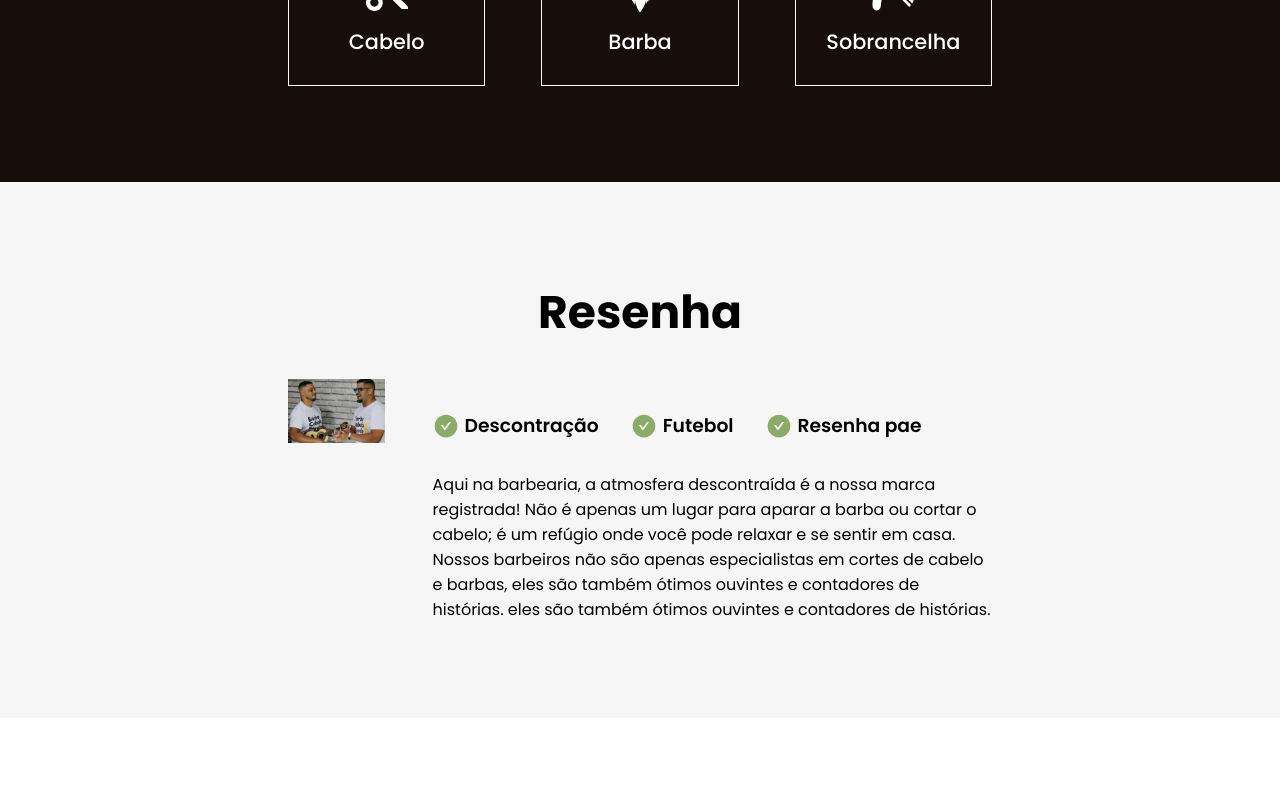
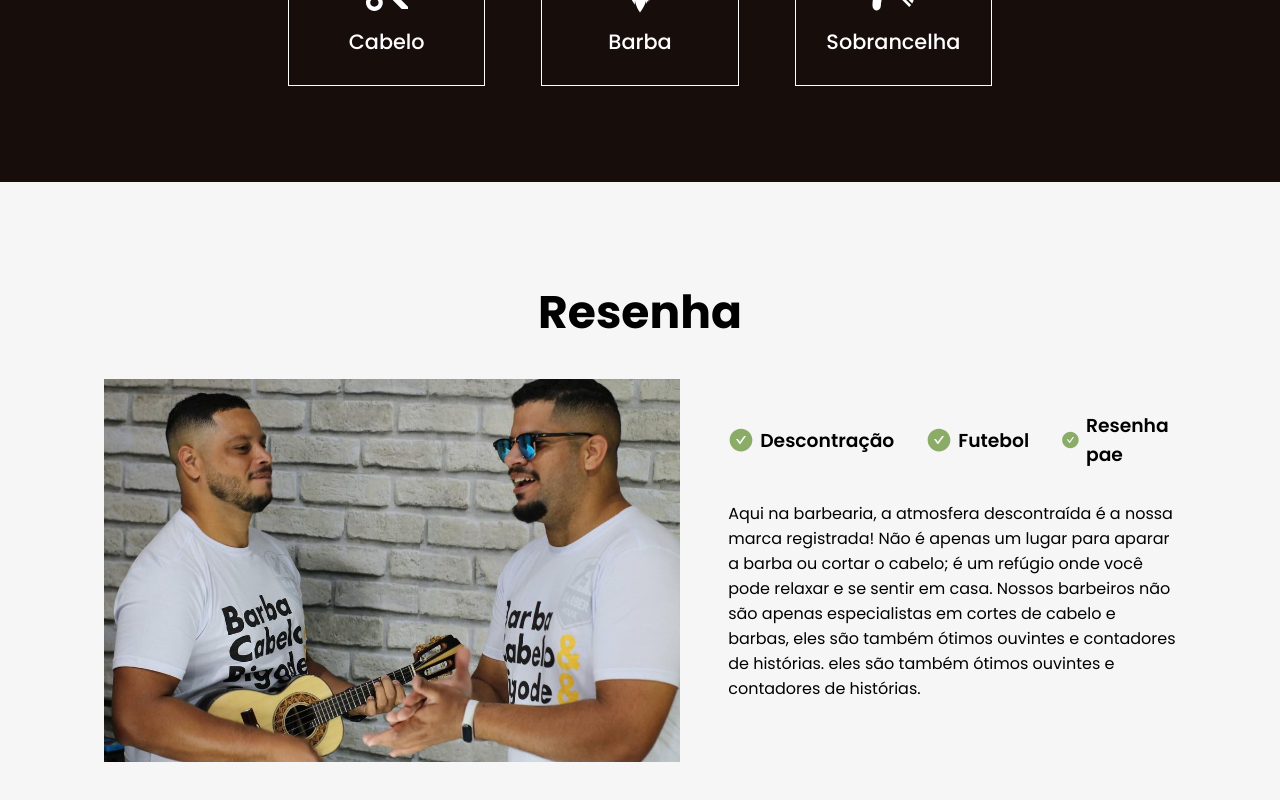
Before and after one commit to willianac/donluisbarber, a React (Vite) app: page / in a window 1280 px wide. Shown: the part 2677-3477 px from the top of the page. Before the commit the page ends 3395 px from the top, so only its background shows below. Built offline with nearby package versions, Linux system fonts and the light colour scheme.

Commit message:
fix: fixed relax section layout bug

```diff
--- a/src/components/RelaxSection/RelaxSection.tsx
+++ b/src/components/RelaxSection/RelaxSection.tsx
@@ -22,19 +22,20 @@ const RelaxContainer = styled.section`
 `
 
 const ImageWrapper = styled.div`
-  width: 550px;
 
   img {
+    max-width: 36rem;
+    display: block;
+
+    @media (max-width: 768px) {
     max-width: 100%;
   }
-
-  @media (max-width: 768px) {
-    max-width: 100%;
   }
 `
 
 const TextWrapper = styled.div`
   margin-top: 2rem;
+  flex-grow: 1;
 
   div {
     display: flex;
```
